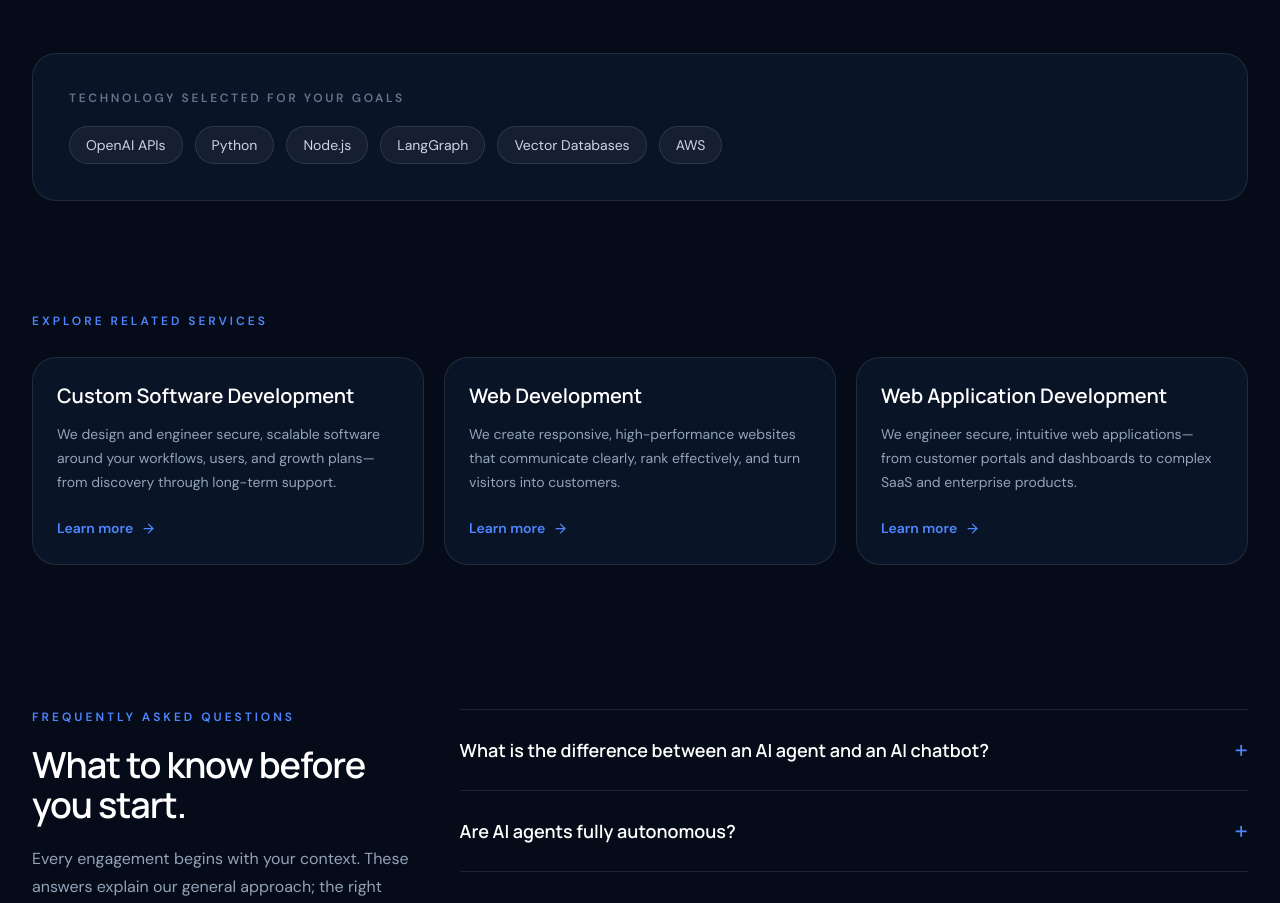
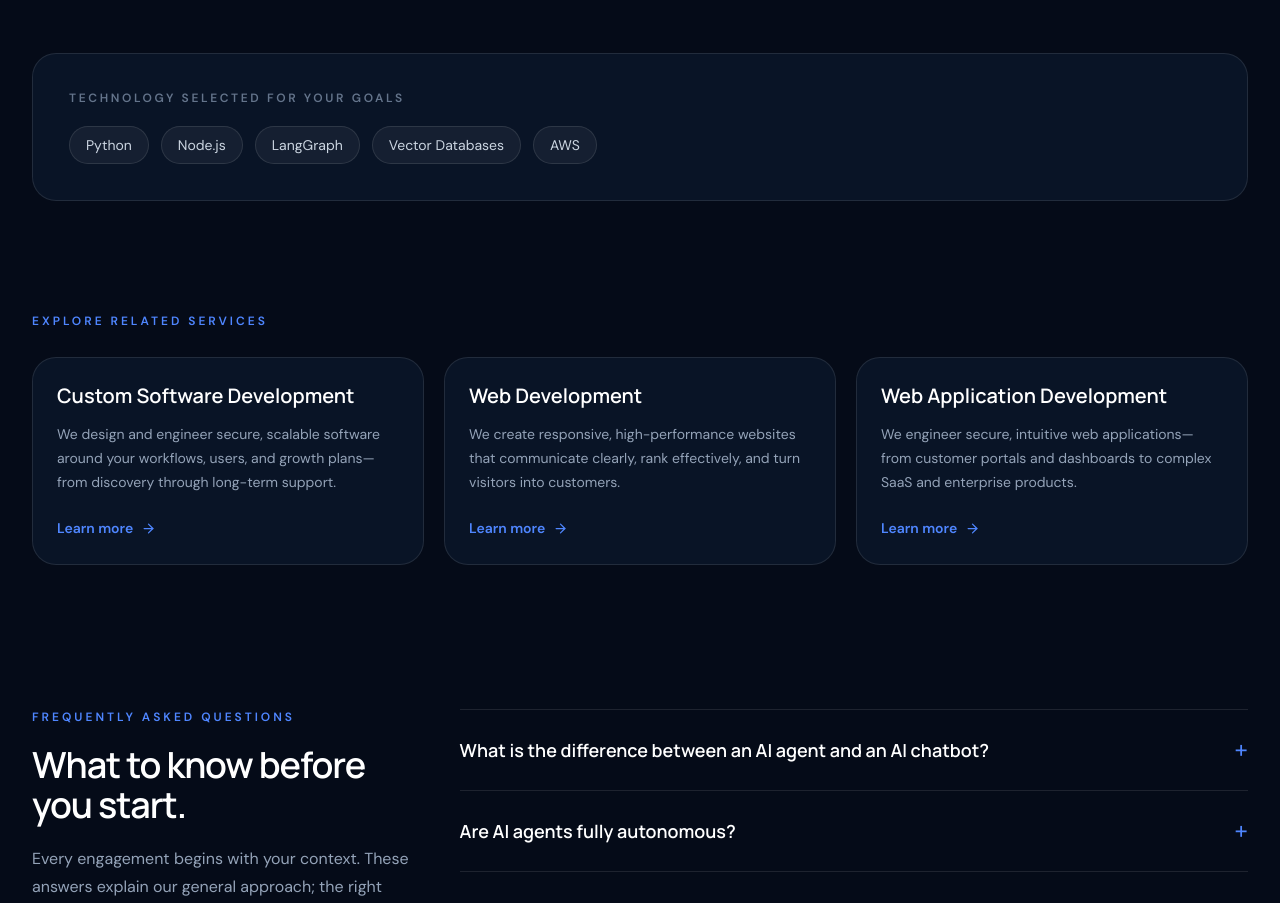
Before and after one commit to qubrianttechnology/qubrianttechnologies_web, a React (Vite) app: page /services/ai-agent-development in a window 1280 px wide. Shown: the part 4480-5383 px from the top of the page. Built offline with nearby package versions, Linux system fonts and the light colour scheme.

Commit message:
added some files

```diff
--- a/src/data/servicePages.js
+++ b/src/data/servicePages.js
@@ -55,7 +55,7 @@ export const servicePages = {
     intro: 'AI creates value when it is grounded in a clear business problem, dependable data, and a well-designed workflow. We help you identify the right opportunity, validate it quickly, and engineer a solution your team can trust.',
     outcomes: ['Transform business knowledge into useful intelligence', 'Accelerate analysis and decision-making', 'Create differentiated AI-powered products', 'Deploy AI with security and human oversight'],
     capabilities: ['AI product discovery and prototyping', 'Generative AI applications', 'Retrieval-augmented generation (RAG)', 'Natural language processing', 'Computer vision', 'Model integration and evaluation'],
-    technologies: ['OpenAI APIs', 'Python', 'LangChain', 'Qdrant', 'PostgreSQL', 'AWS', 'Docker'],
+    technologies: ['Python', 'LangChain', 'Qdrant', 'PostgreSQL', 'AWS', 'Docker'],
     title: 'AI Development Company | Qubriant Technologies',
     metaDescription: 'Build production-ready AI solutions with Qubriant, including generative AI apps, RAG systems, NLP, computer vision, model integration, and evaluation.'
   },
@@ -67,7 +67,7 @@ export const servicePages = {
     intro: 'The most valuable automations do more than move data. They understand context, support decisions, and keep people in control. We map your workflow, identify high-return opportunities, and build dependable automations around them.',
     outcomes: ['Reduce repetitive manual work', 'Respond to customers and teams faster', 'Lower errors across complex processes', 'Create visibility into every automated workflow'],
     capabilities: ['Workflow discovery and automation strategy', 'Document and email processing', 'AI-assisted customer operations', 'Sales and marketing automation', 'Internal knowledge workflows', 'System and API orchestration'],
-    technologies: ['OpenAI APIs', 'Python', 'Node.js', 'n8n', 'Make', 'Zapier', 'AWS'],
+    technologies: ['Python', 'Node.js', 'n8n', 'Make', 'Zapier', 'AWS'],
     title: 'AI Automation Services | Qubriant Technologies',
     metaDescription: 'Automate documents, customer operations, sales, support, and internal workflows with secure AI automation designed around your existing systems.'
   },
@@ -79,7 +79,7 @@ export const servicePages = {
     intro: 'A useful chatbot needs more than a language model. It needs accurate knowledge, clear conversation design, safe escalation, and access to the right business actions. We build every layer into one reliable experience.',
     outcomes: ['Provide immediate, consistent customer support', 'Answer questions from approved business knowledge', 'Qualify leads and guide customer journeys', 'Escalate complex requests to the right person'],
     capabilities: ['Website and in-app AI chatbots', 'Customer support assistants', 'Knowledge-base and RAG chatbots', 'WhatsApp and omnichannel bots', 'CRM and helpdesk integration', 'Analytics, guardrails, and human handoff'],
-    technologies: ['OpenAI APIs', 'Python', 'Node.js', 'Qdrant', 'WhatsApp', 'CRM APIs'],
+    technologies: ['Python', 'Node.js', 'Qdrant', 'WhatsApp'],
     title: 'AI Chatbot Development Company | Qubriant',
     metaDescription: 'Qubriant builds secure AI chatbots for websites, apps, WhatsApp, support, and lead generation with RAG, integrations, analytics, and human handoff.'
   },
@@ -91,7 +91,7 @@ export const servicePages = {
     intro: 'AI agents can coordinate multi-step work that traditional automation cannot handle, but production use demands careful boundaries and observability. We combine agent design, tool integration, evaluation, and human approval into secure systems.',
     outcomes: ['Coordinate complex multi-step workflows', 'Give teams intelligent operational support', 'Connect knowledge with real business actions', 'Maintain control through approvals and audit trails'],
     capabilities: ['Agent strategy and use-case validation', 'Single and multi-agent systems', 'Tool and API integration', 'Knowledge and memory architecture', 'Evaluation, monitoring, and guardrails', 'Human-in-the-loop workflows'],
-    technologies: ['OpenAI APIs', 'Python', 'Node.js', 'LangGraph', 'Vector Databases', 'AWS'],
+    technologies: ['Python', 'Node.js', 'LangGraph', 'Vector Databases', 'AWS'],
     title: 'AI Agent Development Company | Qubriant',
     metaDescription: 'Build secure, production-ready AI agents with Qubriant. We develop tool-using agents, multi-agent systems, guardrails, evaluations, and human approvals.'
   }
--- a/src/data/siteData.js
+++ b/src/data/siteData.js
@@ -137,7 +137,7 @@ export const technologies = {
   mobile: ['React Native', 'Flutter', 'Swift', 'Kotlin'],
   databases: ['MongoDB', 'MySQL', 'PostgreSQL', 'Qdrant'],
   cloud: ['AWS', 'Docker', 'GitHub', 'CI/CD'],
-  ai: ['OpenAI APIs', 'Machine Learning', 'NLP', 'Computer Vision', 'Vector Databases', 'RAG']
+  ai: ['Machine Learning', 'NLP', 'Computer Vision', 'Vector Databases', 'RAG']
 };
 
 export const stats = [
--- a/src/pages/HomePage.jsx
+++ b/src/pages/HomePage.jsx
@@ -5,7 +5,6 @@ import HeroSection from '../components/sections/HeroSection';
 import TrustedSection from '../components/sections/TrustedSection';
 import SectionHeading from '../components/ui/SectionHeading';
 import ServiceCard from '../components/ui/ServiceCard';
-import ProcessTimeline from '../components/sections/ProcessTimeline';
 import CTASection from '../components/sections/CTASection';
 import { services, technologies } from '../data/siteData';
 
@@ -73,8 +72,6 @@ function HomePage() {
         </div>
       </section>
 
-      <ProcessTimeline />
-
       <section className="px-4 py-24 sm:px-6 lg:px-8">
         <div className="mx-auto max-w-7xl rounded-[36px] border border-white/10 bg-[#091426] p-7 sm:p-12">
           <div className="grid gap-12 lg:grid-cols-[.65fr_1.35fr]">
```
Also changed, not shown: 1 other file (tests, documents, lock files or other folders).
